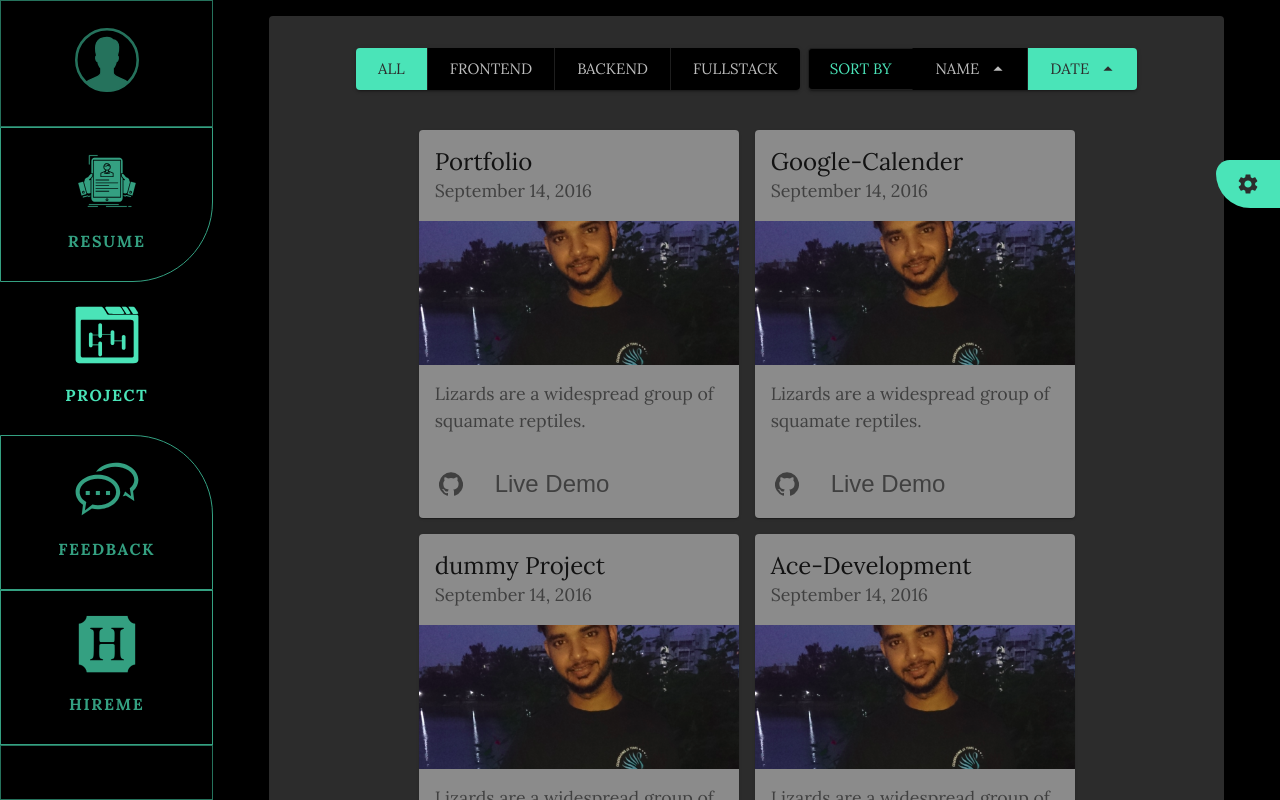
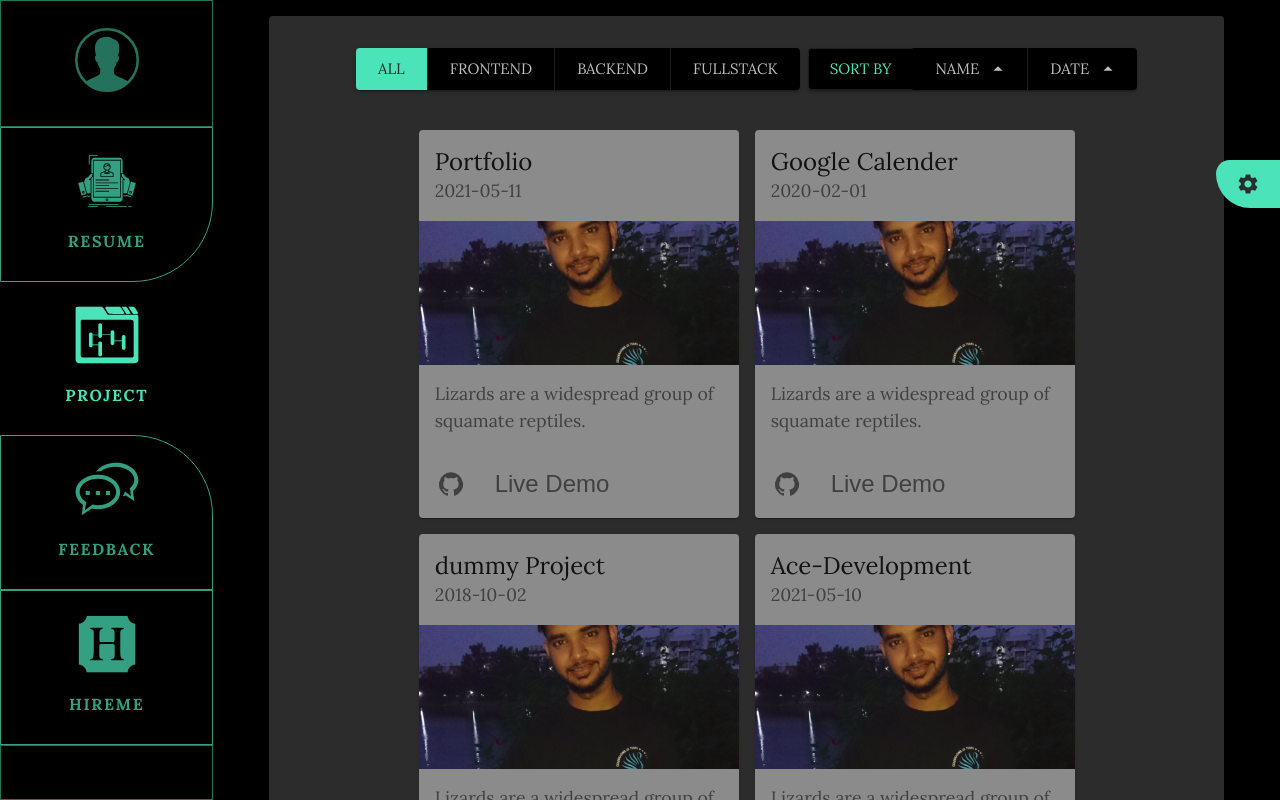
Before and after one commit to fir0j/MyPresenceInInternet, a React (Create React App) app: page /project in a window 1280 px wide. Built offline with nearby package versions, Linux system fonts and the light colour scheme.

Commit message:
added date sorting

```diff
--- a/src/pages/project.jsx
+++ b/src/pages/project.jsx
@@ -30,48 +30,62 @@ const projectInfo = [
   {
     id: 1,
     name: "Portfolio",
+    date: "2021-05-11",
+    type: "frontend",
     image: firoj,
-    title: "firoj",
-    date: Date.now(),
     technologies: ["HTML", "CSS", "React", "Material-UI", "React-Spring"],
-    type: "frontend",
     live: "url",
     sourceCode: "url",
   },
   {
     id: 2,
-    name: "Google-Calender",
+    name: "Google Calender",
+    date: "2020-02-01",
     image: firoj,
-    title: "google calender",
     type: "frontend",
+    technologies: ["HTML", "CSS", "React", "Material-UI", "React-Spring"],
+    live: "url",
+    sourceCode: "url",
   },
   {
     id: 3,
     name: "dummy Project",
+    date: "2018-10-02",
+    type: "backend",
     image: firoj,
-    title: "Shopping Cart",
-    type: "backend",
+    technologies: ["HTML", "CSS", "React", "Material-UI", "React-Spring"],
+    live: "url",
+    sourceCode: "url",
   },
   {
     id: 4,
     name: "Ace-Development",
     image: firoj,
-    title: "ace development",
+    date: "2021-05-10",
     type: "fullstack",
+    technologies: ["HTML", "CSS", "React", "Material-UI", "React-Spring"],
+    live: "url",
+    sourceCode: "url",
   },
   {
     id: 5,
     name: "Shopping Cart",
+    date: "2017-07-07",
     image: firoj,
-    title: "Shopping Cart",
     type: "backend",
+    technologies: ["HTML", "CSS", "React", "Material-UI", "React-Spring"],
+    live: "url",
+    sourceCode: "url",
   },
   {
     id: 6,
     name: "my Dummy Project",
+    date: "2018-10-01",
     image: firoj,
-    title: "Shopping Cart",
     type: "frontend",
+    technologies: ["HTML", "CSS", "React", "Material-UI", "React-Spring"],
+    live: "url",
+    sourceCode: "url",
   },
 ];
 
@@ -106,8 +120,7 @@ export default function Project() {
   const matchesXL = useMediaQuery(theme.breakpoints.down("xl"));
   const [projects, setProjects] = useState(projectInfo);
   const [selectedFilter, setSelectedFilter] = useState("all");
-  const [sortBy, setSortBy] = useState("date");
-  const [sortOrder, setSortOrder] = useState("asc");
+  const [sortBy, setSortBy] = useState(null);
   const [isNameArrowUp, setIsNameArrowUp] = useState(true);
   const [isDateArrowUp, setIsDateArrowUp] = useState(true);
 
@@ -125,7 +138,10 @@ export default function Project() {
     }
   };
 
-  const handleArrayOfObjectSortByString = (filteredData, order = "asc") => {
+  const handleArrayOfObjectSortByStringValue = (
+    filteredData,
+    order = "asc"
+  ) => {
     if (order === "asc") {
       let sortedObjectArray = filteredData.sort((a, b) => {
         const firstElement = a.name.toLowerCase();
@@ -147,17 +163,60 @@ export default function Project() {
     }
   };
 
+  const handleArrayOfObjectSortByDateValue = (
+    filteredData,
+    order = "newFirst"
+  ) => {
+    if (order === "newFirst") {
+      let sortedObjectArray = filteredData.sort((a, b) => {
+        let timeStamp1 = new Date(a.date).valueOf();
+        let timeStamp2 = new Date(b.date).valueOf();
+        return timeStamp1 - timeStamp2; // similar to interger sort
+        // sorting byMonth
+        // let date1 = new Date(a.date);
+        // let date2 = new Date(b.date);
+        // if (date1.getUTCMonth() > date2.getUTCMonth()) return -1;
+        // if (date1.getUTCMonth() < date2.getUTCMonth()) return 1;
+        // return date1.getUTCDate() - date2.getUTCDate();
+      });
+      setProjects(sortedObjectArray);
+    } else {
+      let sortedObjectArray = filteredData.sort((b, a) => {
+        let timeStamp1 = new Date(a.date).valueOf();
+        let timeStamp2 = new Date(b.date).valueOf();
+        return timeStamp1 - timeStamp2;
+        // sorting byMonth
+        // let date1 = new Date(a.date);
+        // let date2 = new Date(b.date);
+        // if (date1.getUTCMonth() > date2.getUTCMonth()) return -1;
+        // if (date1.getUTCMonth() < date2.getUTCMonth()) return 1;
+        // return date1.getUTCDate() - date2.getUTCDate();
+      });
+      setProjects(sortedObjectArray);
+    }
+  };
+
   const handleArrowDirection = (sortLabel, filteredData) => {
-    if (sortBy !== sortLabel) {
+    if (sortLabel !== sortBy) {
       setSortBy(sortLabel);
+      if (sortLabel === "name")
+        handleArrayOfObjectSortByStringValue(filteredData, "des");
+      if (sortLabel === "date")
+        handleArrayOfObjectSortByDateValue(filteredData, "oldFirst");
     } else if (sortBy === "date") {
-      setIsDateArrowUp(!isDateArrowUp);
+      if (isDateArrowUp) {
+        handleArrayOfObjectSortByDateValue(filteredData);
+        setIsDateArrowUp(!isDateArrowUp);
+      } else {
+        handleArrayOfObjectSortByDateValue(filteredData, "oldFirst");
+        setIsDateArrowUp(!isDateArrowUp);
+      }
     } else if (sortBy === "name") {
       if (isNameArrowUp) {
-        handleArrayOfObjectSortByString(filteredData);
+        handleArrayOfObjectSortByStringValue(filteredData);
         setIsNameArrowUp(!isNameArrowUp);
       } else {
-        handleArrayOfObjectSortByString(filteredData, "des");
+        handleArrayOfObjectSortByStringValue(filteredData, "des");
         setIsNameArrowUp(!isNameArrowUp);
       }
     }
@@ -281,7 +340,7 @@ export default function Project() {
             </Button>
             <Button
               classes={{ root: classes.buttonRoot }}
-              onClick={(event) => handleArrowDirection("date")}
+              onClick={(event) => handleArrowDirection("date", projects)}
               style={{
                 backgroundColor:
                   sortBy === "date" ? theme.palette.accent.main : undefined,
@@ -298,16 +357,16 @@ export default function Project() {
     );
   };
 
-  const ProjectCard = ({ name, image, title }) => {
+  const ProjectCard = ({ name, date, image }) => {
     return (
       <Card className={classes.cardRoot}>
-        <CardHeader title={name} subheader="September 14, 2016" />
+        <CardHeader title={name} subheader={date} />
         <CardActionArea>
           <CardMedia
             component="img"
             className={classes.media}
             image={image}
-            title={title}
+            title={name}
           />
           <CardContent>
             <Typography variant="body1" color="textSecondary" component="p">
@@ -340,8 +399,8 @@ export default function Project() {
             <ProjectCard
               key={item.id}
               name={item.name}
+              date={item.date}
               image={item.image}
-              title={item.title}
             />
           </Grid>
         ))}
```
